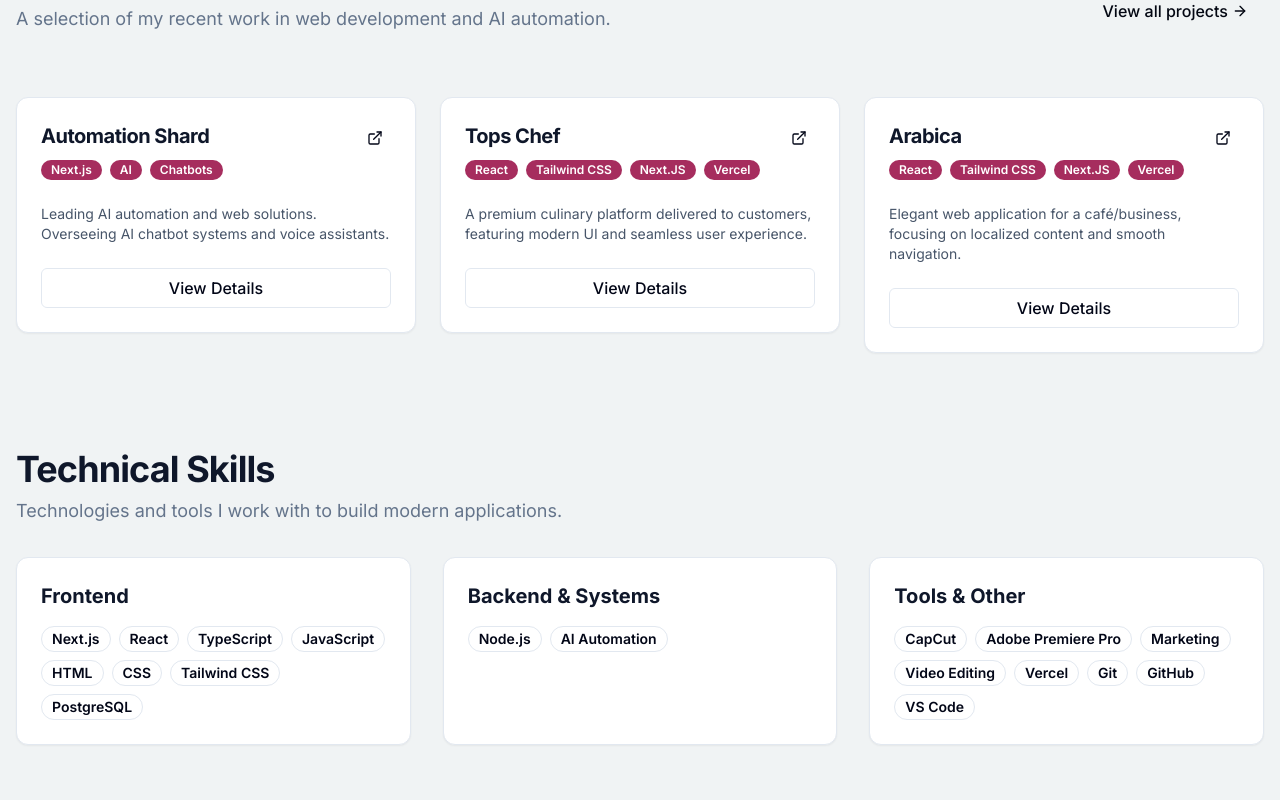
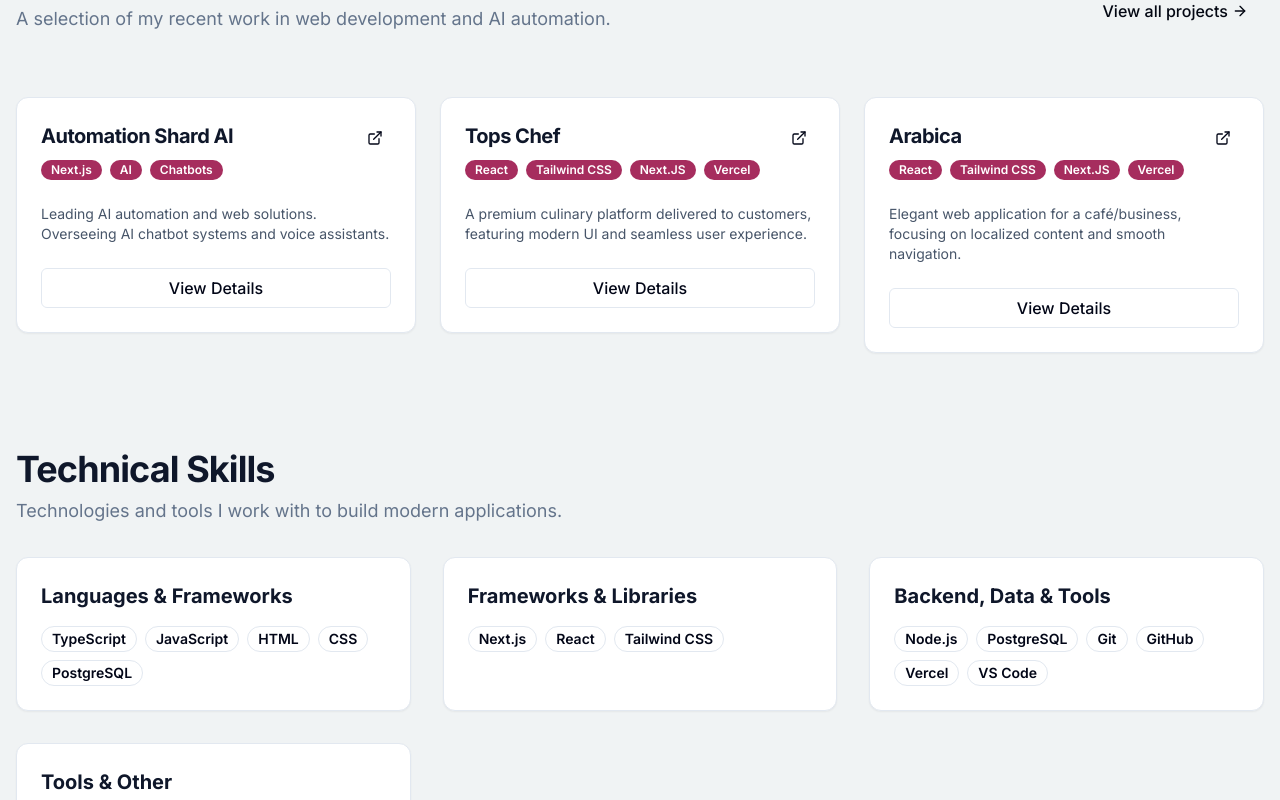
Before and after one commit to SpongebobCarry/Mani-Shahrokhi, a Next.js app: page / in a window 1280 px wide. Shown: the part 720-1520 px from the top of the page. Built offline with nearby package versions, Linux system fonts and the light colour scheme.

Commit message:
changes in theTechnical skills in the Home section

```diff
--- a/src/content/profile.ts
+++ b/src/content/profile.ts
@@ -30,21 +30,25 @@ export const profile = {
   ],
   skills: [
     {
-      category: "Frontend",
-      items: ["Next.js", "React", "TypeScript", "JavaScript", "HTML", "CSS", "Tailwind CSS", "PostgreSQL"],
+      category: "Languages & Frameworks",
+      items: ["TypeScript", "JavaScript", "HTML", "CSS", "PostgreSQL"],
     },
     {
-      category: "Backend & Systems",
-      items: ["Node.js", "AI Automation"],
+      category: "Frameworks & Libraries",
+      items: ["Next.js", "React","Tailwind CSS",],
+    },
+    {
+      category: "Backend, Data & Tools",
+      items: ["Node.js", "PostgreSQL", "Git", "GitHub", "Vercel", "VS Code"],
     },
     {
       category: "Tools & Other",
-      items: ["CapCut", "Adobe Premiere Pro", "Marketing", "Video Editing", "Vercel", "Git", "GitHub", "VS Code"],
+      items: ["CapCut", "Adobe Premiere Pro", "Marketing", "Video Editing", "AI Automation"],
     },
   ],
   projects: [
     {
-      title: "Automation Shard",
+      title: "Automation Shard AI",
       slug: "automation-shard",
       description: "Leading AI automation and web solutions. Overseeing AI chatbot systems and voice assistants.",
       stack: ["Next.js", "AI", "Chatbots"],
```
